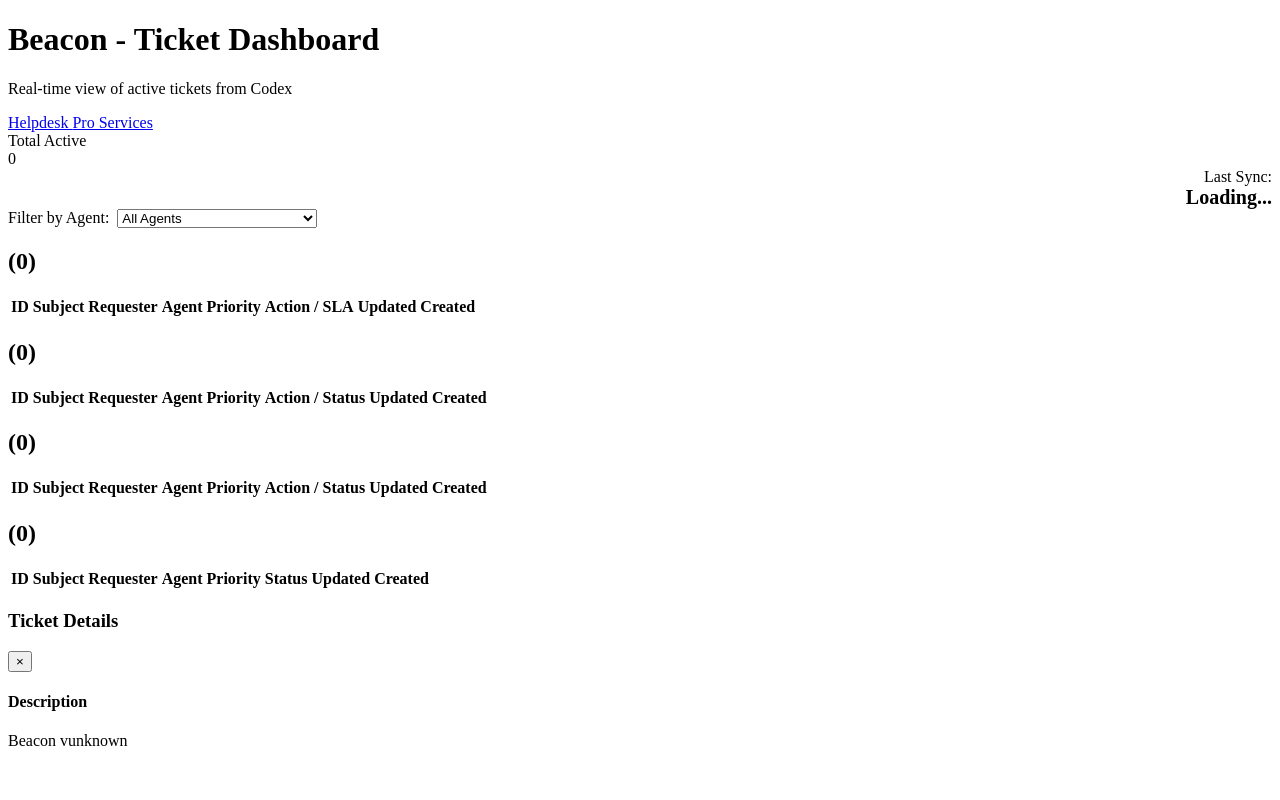
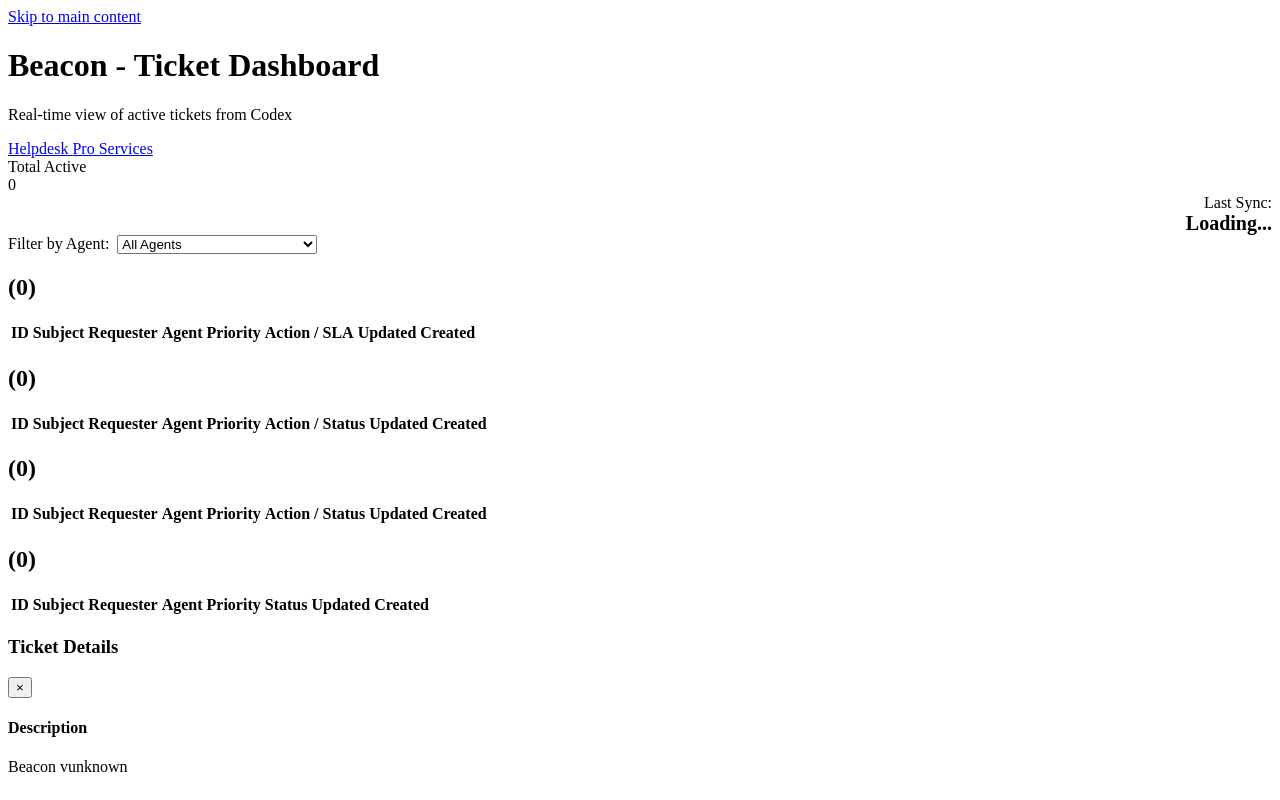
Before and after one commit to skelhammer/hivematrix-beacon, a Flask app: template app/templates/index.html in a window 1280 px wide. Run offline with Flask 2, Linux system fonts and the light colour scheme; the template is opened without the code that fills it, so the values that code supplies are empty.

Commit message:
Enhance Beacon layout.html with semantic HTML and accessibility
Changes:
- Added meta description for SEO
- Added skip link for keyboard navigation
- Wrapped content in semantic <main> element with ARIA label
- Updated footer to use semantic <footer> element with role
- Improved accessibility for screen readers

🤖 Generated with [Claude Code](https://claude.com/claude-code)

Co-Authored-By: Claude <noreply@anthropic.com>

```diff
--- a/app/templates/layout.html
+++ b/app/templates/layout.html
@@ -3,16 +3,22 @@
 <head>
     <meta charset="UTF-8">
     <meta name="viewport" content="width=device-width, initial-scale=1.0">
+    <meta name="description" content="HiveMatrix Beacon - Ticket and support management dashboard for tracking issues, requests, and customer support activities.">
     <title>{% block title %}Beacon{% endblock %} - HiveMatrix</title>
     <script src="https://unpkg.com/lucide@latest"></script>
     {% block head %}{% endblock %}
 </head>
 <body>
-    {% block content %}{% endblock %}
+    <!-- Skip to main content link for accessibility -->
+    <a href="#main-content" class="skip-link">Skip to main content</a>
 
-    <div class="version-footer">
+    <main id="main-content" role="main" aria-label="Main content">
+        {% block content %}{% endblock %}
+    </main>
+
+    <footer class="version-footer" role="contentinfo">
         <span class="version-footer__text">{{ app_service_name }} v{{ app_version }}</span>
-    </div>
+    </footer>
 
     <script>
         // Initialize Lucide icons
```
